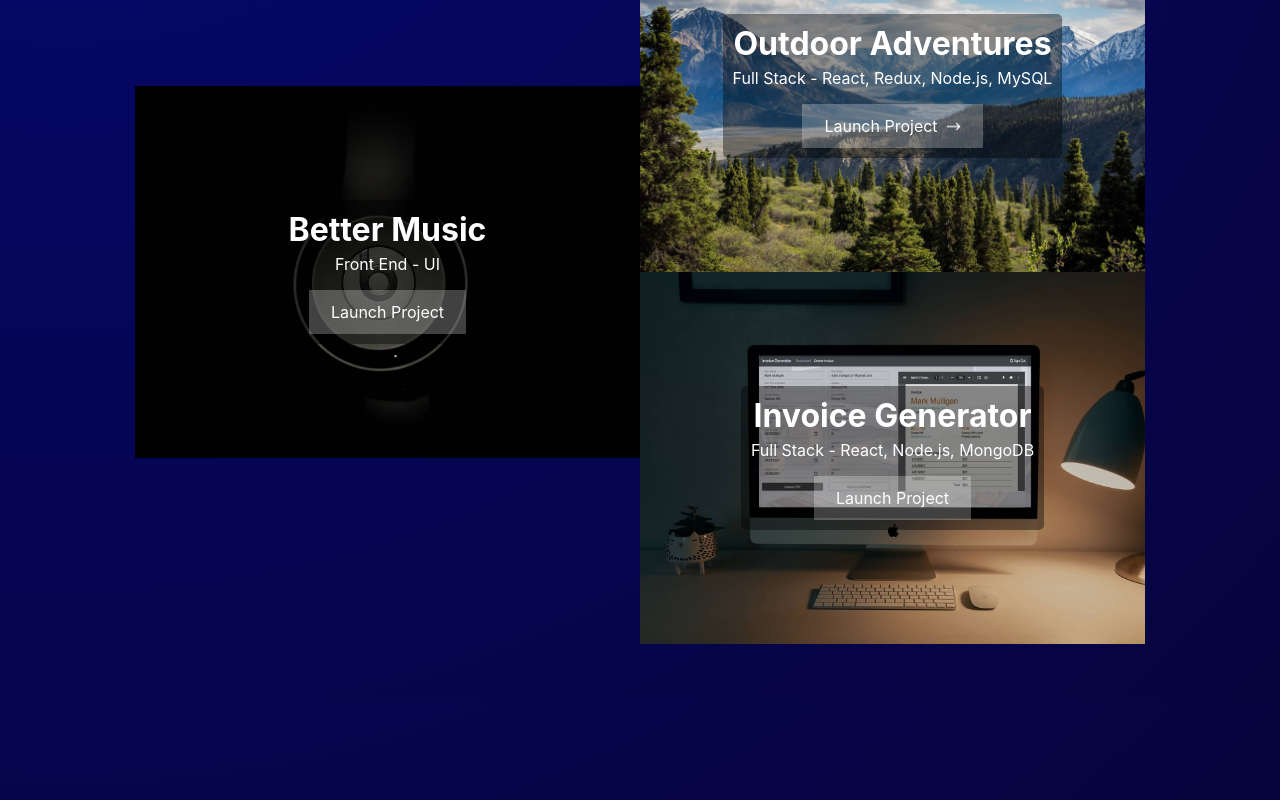
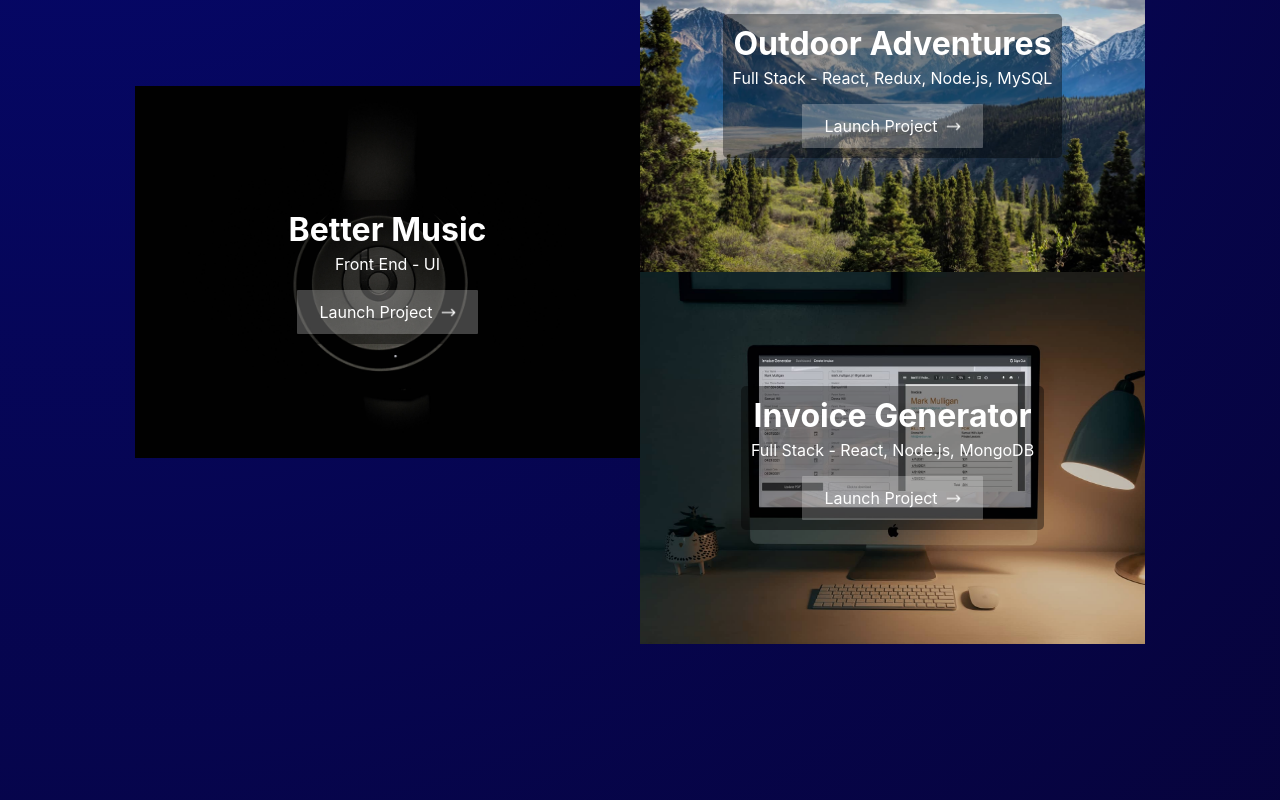
Before and after one commit to Mark-Mulligan/nextjs-portfolio, a Next.js app: page / in a window 1280 px wide. Shown: the part 1714-2514 px from the top of the page. Built offline with nearby package versions, Linux system fonts and the light colour scheme.

Commit message:
added arrows to projects

```diff
--- a/components/ProjectSection.tsx
+++ b/components/ProjectSection.tsx
@@ -13,7 +13,17 @@ const ProjectSection = () => {
               <div className={styles.projectInfo}>
                 <h3>Better Music</h3>
                 <p>Front End - UI</p>
-                <a href="#">Launch Project</a>
+                <a href="#">
+                  <span>Launch Project</span>
+                  <span className={styles.linkArrow}>
+                    <Image
+                      src="/icons/white-right-arrow.png"
+                      alt="link to project page in another tab"
+                      height={15}
+                      width={15}
+                    />
+                  </span>
+                </a>
               </div>
             </div>
           </div>
@@ -46,7 +56,17 @@ const ProjectSection = () => {
               <div className={styles.projectInfo}>
                 <h3>Invoice Generator</h3>
                 <p>Full Stack - React, Node.js, MongoDB</p>
-                <a href="#">Launch Project</a>
+                <a href="#">
+                  <span>Launch Project</span>
+                  <span className={styles.linkArrow}>
+                    <Image
+                      src="/icons/white-right-arrow.png"
+                      alt="link to project page in another tab"
+                      height={15}
+                      width={15}
+                    />
+                  </span>
+                </a>
               </div>
             </div>
           </div>
```
